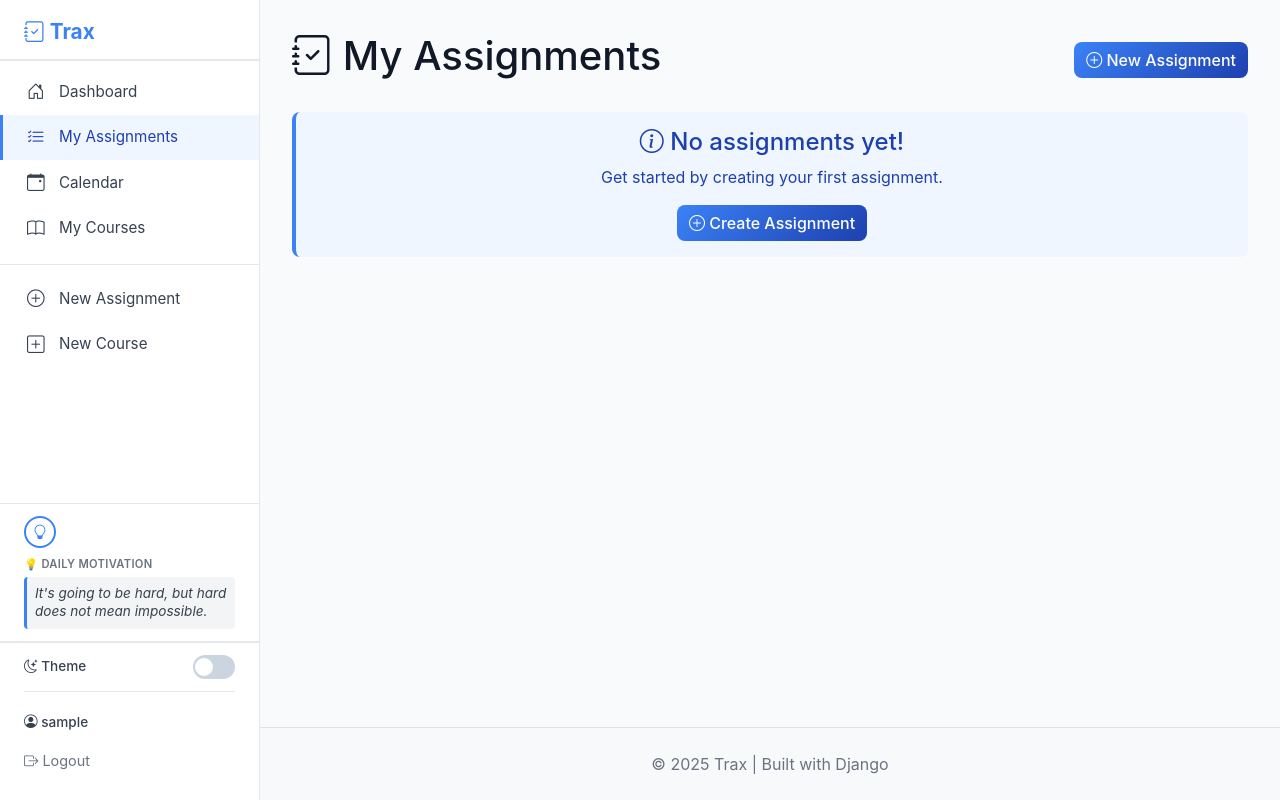
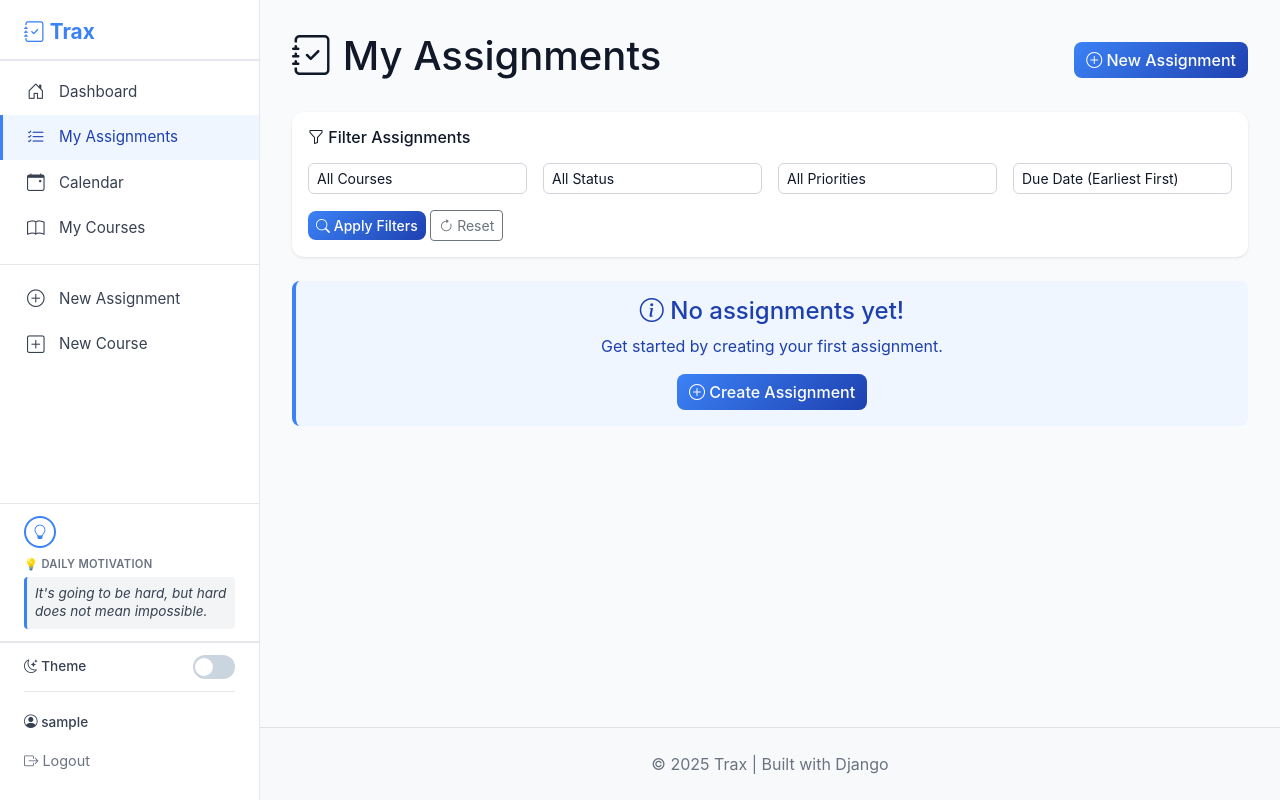
Before and after one commit to tatejones2/AssignmentTracker, a Django app: page /assignments/ in a window 1280 px wide. Run offline with Django 5.2, Linux system fonts and the light colour scheme; the visitor is signed in with stand-in values (Sample User, id 1); data that the repository does not hold is empty.

Commit message:
Add assignment filtering by course, status, and priority

```diff
--- a/assignments/forms.py
+++ b/assignments/forms.py
@@ -58,3 +58,42 @@ class AssignmentForm(forms.ModelForm):
             'status': forms.Select(attrs={'class': 'form-control'}),
             'priority': forms.Select(attrs={'class': 'form-control'}),
         }
+
+
+class AssignmentFilterForm(forms.Form):
+    """Form for filtering assignments."""
+
+    SORT_CHOICES = [
+        ('due_date', 'Due Date (Earliest First)'),
+        ('-due_date', 'Due Date (Latest First)'),
+        ('priority', 'Priority (High to Low)'),
+        ('created_at', 'Recently Created'),
+    ]
+
+    course = forms.ModelChoiceField(
+        queryset=Course.objects.none(),
+        required=False,
+        empty_label='All Courses',
+        widget=forms.Select(attrs={'class': 'form-control form-control-sm'})
+    )
+    status = forms.ChoiceField(
+        choices=[('', 'All Status')] + list(Assignment.STATUS_CHOICES),
+        required=False,
+        widget=forms.Select(attrs={'class': 'form-control form-control-sm'})
+    )
+    priority = forms.ChoiceField(
+        choices=[('', 'All Priorities')] + list(Assignment.PRIORITY_CHOICES),
+        required=False,
+        widget=forms.Select(attrs={'class': 'form-control form-control-sm'})
+    )
+    sort_by = forms.ChoiceField(
+        choices=SORT_CHOICES,
+        required=False,
+        initial='due_date',
+        widget=forms.Select(attrs={'class': 'form-control form-control-sm'})
+    )
+
+    def __init__(self, *args, user=None, **kwargs):
+        super().__init__(*args, **kwargs)
+        if user:
+            self.fields['course'].queryset = Course.objects.filter(user=user)
--- a/assignments/views.py
+++ b/assignments/views.py
@@ -8,15 +8,42 @@ from django.utils import timezone
 from datetime import datetime, timedelta
 import calendar as cal
 from .models import Assignment, Course
-from .forms import AssignmentForm, CourseForm
+from .forms import AssignmentForm, CourseForm, AssignmentFilterForm
 
 
 @login_required
 def assignment_list(request):
     """Display list of all assignments for the logged-in user."""
     assignments = Assignment.objects.filter(user=request.user).exclude(status='completed')
+
+    # Initialize filter form
+    filter_form = AssignmentFilterForm(request.GET or None, user=request.user)
+
+    # Apply filters if form is valid
+    if filter_form.is_valid():
+        # Filter by course
+        if filter_form.cleaned_data.get('course'):
+            assignments = assignments.filter(course=filter_form.cleaned_data['course'])
+
+        # Filter by status
+        if filter_form.cleaned_data.get('status'):
+            assignments = assignments.filter(status=filter_form.cleaned_data['status'])
+
+        # Filter by priority
+        if filter_form.cleaned_data.get('priority'):
+            assignments = assignments.filter(priority=filter_form.cleaned_data['priority'])
+
+        # Sort by selected option
+        sort_by = filter_form.cleaned_data.get('sort_by', 'due_date')
+        if sort_by:
+            assignments = assignments.order_by(sort_by)
+    else:
+        # Default ordering
+        assignments = assignments.order_by('due_date')
+
     context = {
         'assignments': assignments,
+        'filter_form': filter_form,
     }
     return render(request, 'assignments/assignment_list.html', context)
 
--- a/templates/assignments/assignment_list.html
+++ b/templates/assignments/assignment_list.html
@@ -8,6 +8,37 @@
     <a href="{% url 'assignment_create' %}" class="btn btn-primary">
         <i class="bi bi-plus-circle"></i> New Assignment
     </a>
+</div>
+
+<!-- Filter Form -->
+<div class="card mb-4">
+    <div class="card-body">
+        <h6 class="card-title mb-3">
+            <i class="bi bi-funnel"></i> Filter Assignments
+        </h6>
+        <form method="GET" class="row g-3">
+            <div class="col-md-3">
+                {{ filter_form.course }}
+            </div>
+            <div class="col-md-3">
+                {{ filter_form.status }}
+            </div>
+            <div class="col-md-3">
+                {{ filter_form.priority }}
+            </div>
+            <div class="col-md-3">
+                {{ filter_form.sort_by }}
+            </div>
+            <div class="col-12">
+                <button type="submit" class="btn btn-primary btn-sm">
+                    <i class="bi bi-search"></i> Apply Filters
+                </button>
+                <a href="{% url 'assignment_list' %}" class="btn btn-outline-secondary btn-sm">
+                    <i class="bi bi-arrow-clockwise"></i> Reset
+                </a>
+            </div>
+        </form>
+    </div>
 </div>
 
 {% if assignments %}
```
